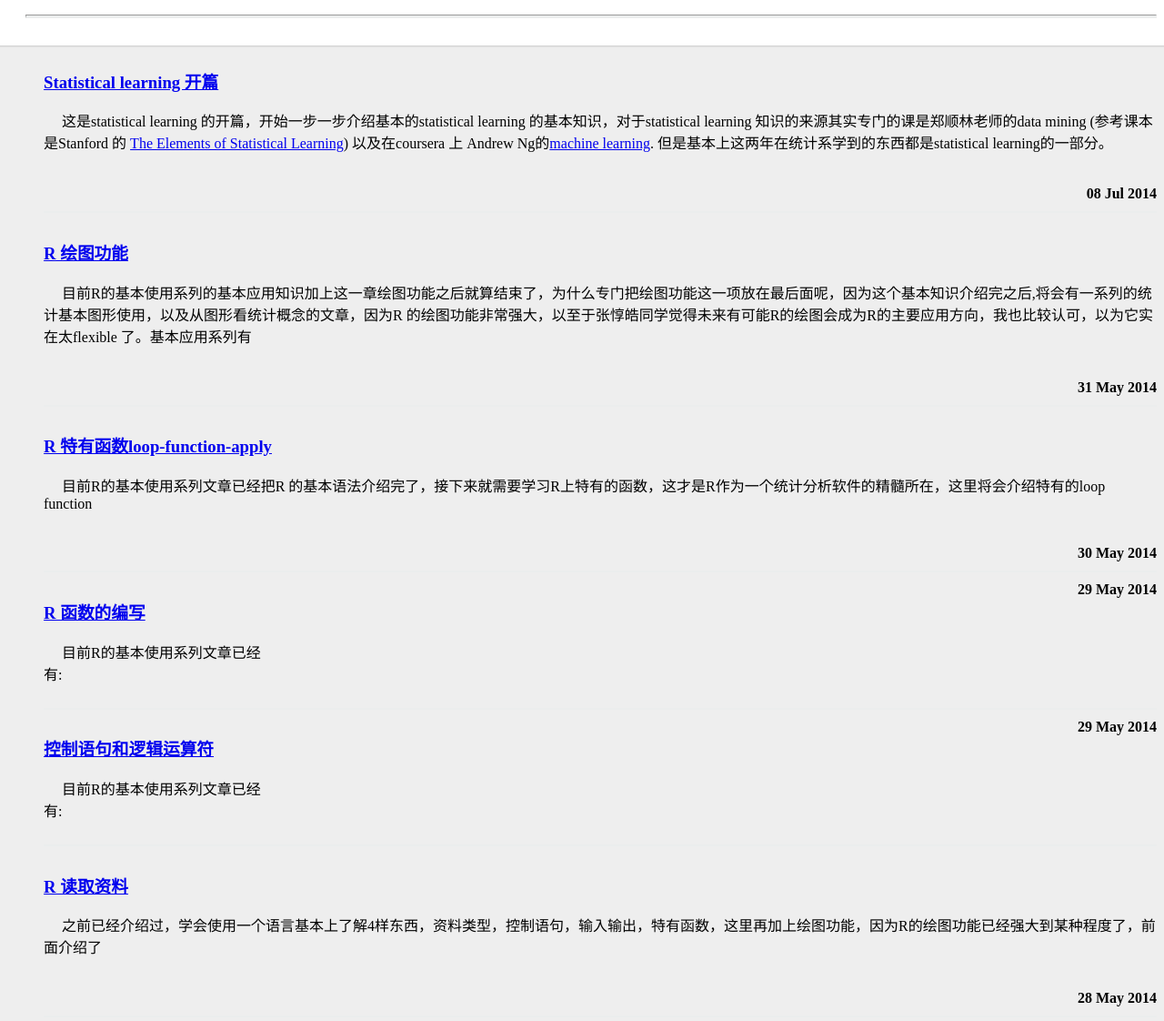
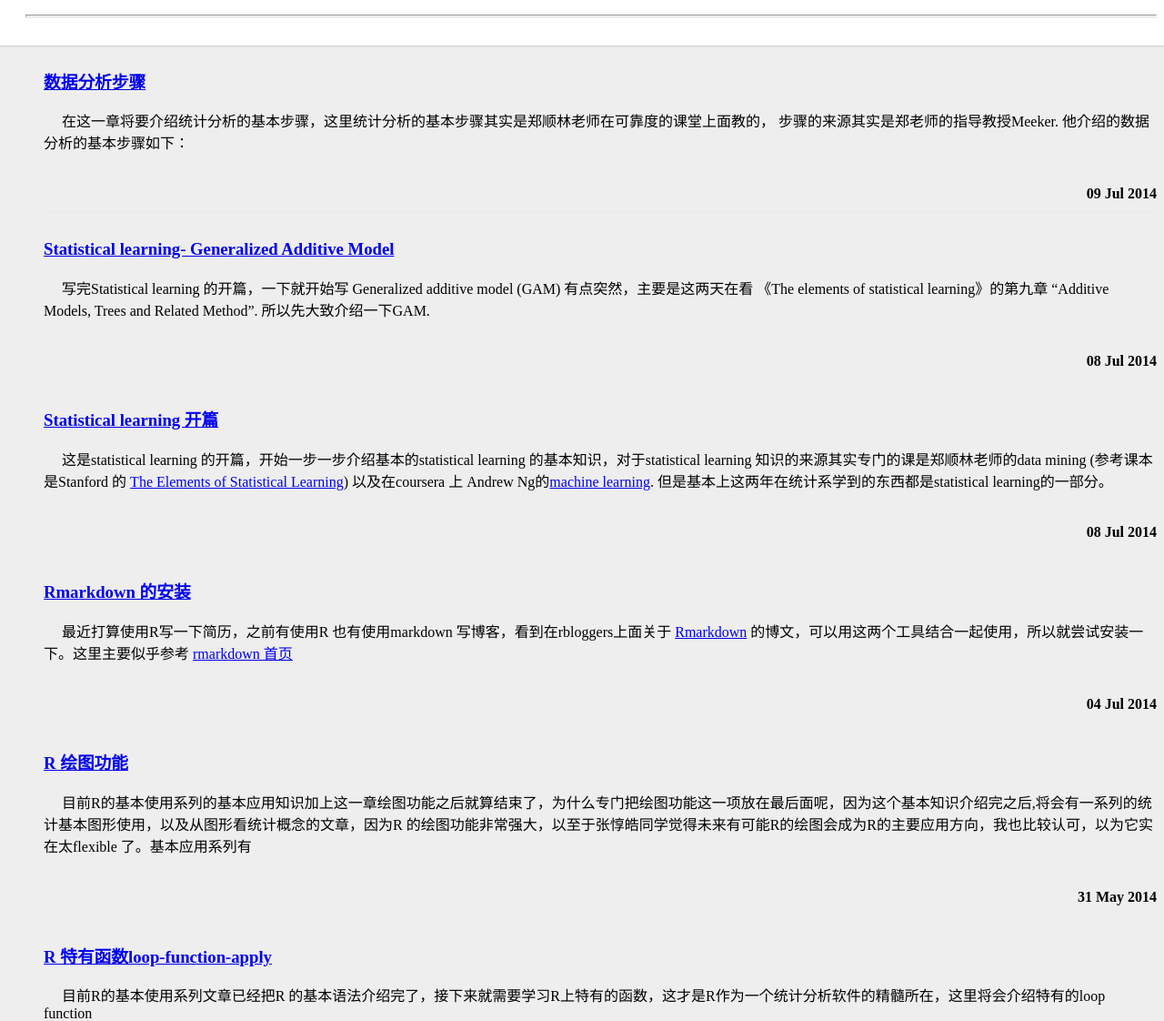
Before and after one commit to darranchen/Blog, a Jekyll site: the page built from index.html, in a window 1280 px wide and 1400 px high, cut to the strip 278-1400 px from the top of the window. Shown: the whole strip at 91% size. Built offline with Jekyll 4.4.1, drawn with Linux system fonts in a browser that asks for light colours; the list of posts is cut into pages by our own code; comment, search, counter and statistics services are not loaded; some of the changed lines change nothing that is shown; some of the changed text lies outside the part shown.

Commit message:
2014-07-10“

```diff
--- /dev/null
+++ b/_posts/Stat/2014-07-09-Data-analysis-step.md
@@ -0,0 +1,181 @@
+---
+layout: post
+title: "数据分析步骤"
+date: 2014-07-09 23:34:00
+categories: Statistics
+tags: Statistics
+keywords: 统计
+---
+
+在这一章将要介绍统计分析的基本步骤，这里统计分析的基本步骤其实是郑顺林老师在可靠度的课堂上面教的， 步骤的来源其实是郑老师的指导教授Meeker. 他介绍的数据分析的基本步骤如下：
+
+1. Model-free graphical data analysis
+2. Model-fitting(parametric, including possible using of prior information)
+3. Inference： estimation or prediction( e.g statistical intervals to reflect statistical uncertainty/variablity)
+4. Graphical display of model-fitting results
+5. Graphical and analytical diagnostics and assessment of asumptions.
+6. Sensitivity analysis
+7. Conclusion
+
+
+# 第一步 无模型资料图
+
+第一步, 也是最重要的一步，就是画图，这里的Model-free 的画图，在做数据分析的时候，这里加入是有一个反应变数y, 我们就是跟根据解释变数(input) x来估计y,最简单的资料生成如下面所示
+
+ $$  y = 2+2*x_1+(x_2-1)^2+\epsilon $$
+
+{% highlight r%}
+## 生成资料
+x1 <- rnorm(20,mean=4)
+x2 <- rnorm(20,mean=4,sd=2)
+error <- rnorm(20)
+y <- 2+2*x1+(x2-1)^2+error
+Data <- data.frame(x1,x2,y)
+{% endhighlight %}
+
+像上面一笔资料，总共有20笔，有两个解释变数，x1 和x2, 我们现在想用x1,x2,来猜y,那么第一件事就是找出y跟x1和x2之间的关系大概是怎么样子的，因为模型是在太多种了，不能够随便就给了吧。最简单方式就是画散点图,可以有两种方式，一种直接用pairs 就可以了，另一种就是自己生成一对一的scatterplot
+
+{% highlight r%}
+pairs(y ~ x1+x2,main = "pairs(y~x1+x2)")
+{% endhighlight %}
+
+ ![pairs][]
+
+另一种是一对一的散点图
+{% highlight r%}
+par(mfrow=c(1,2))
+plot(Data$x1,Data$y,xlab = "x1",ylab="y")
+plot(Data$x2,Data$y,xlab="x2",ylab = "y)
+{% endhighlight %}
+
+![ELplot][]
+
+还可以画三维的散点图
+{% highlight r%}
+par(mfrow = c(1,2))
+scatterplot3d(x1,x2,y)
+scatterplot3d(x2,x1,y)
+{% endhighlight %}
+
+![scat][]
+
+
+从上面的三张图形都可以看的出来，y和x2有明显的关系，而且不是直线的，从x2对y的散点图可以感觉是曲线的，这里可以用exp或者用二次来描述这条曲线，这里就用二次,而对于x1来说，尽管散点图有点分散，但是还有可以看到x和y有一定的直线线性关系的.
+
+# 第二步  选定模型与参数估计
+
+根据上面，我们就选定了模型为
+
+$$ y_i = \beta_0+\beta_1*x_1 + \beta_2*x_2+\beta_3*x_2^2 +\epsilon $$
+
+$\epsilon \sim N(0,\sigma)$
+使用r里面的lm package 估计
+
+{% highlight r%}
+model.fit <- lm(y ~x1+poly(x2,2))
+summary(model.fit)
+anova(model.fit)
+{% endhighlight %}
+
+可以看到估计以后的结果:
+![mdfit][]
+
+
+从summary的表格可以看到估计得到的模型为
+
+$$ y_i = 14.08+2.00*x_1+151*x_2+57*x_2^2 $$
+
+其中$sigma$ 可以由anovo table看出是1.1
+
+# 第三步 模型论断
+
+参数估计完了之后，那么就要针对对应的模型进行推论，推论所估计的参数的取值范围以及参数的显著性，就是这个模型的参数到底有没有用，比如我们使用 $y = \beta_0+\beta_1x_1$ , 那么 $x_1$ 是不是有效果，有没有效果就是根据 $\beta_1$的估计值来决定的，如果 $\beta_1$估计值很可能为0，那么其实 $\beta_1 x_1$ 可能就是0，也就是没有加上$x_1$也没关系。这里估计出来的取值范围可以从上面的summary表格得到。可以看到p-value 都是小于0.05的.
+
+模型估计出来之后，怎么预测值呢,使用predict
+
+{% highlight r%}
+new = data.frame(x1=2,x2=2)
+predict(model.fit,newdata=new)
+23.31237
+{% endhighlight %}
+
+另外估计值信赖区间和预测值的信赖区间都可以求出来
+
+![LM_con][]
+
+{% highlight r%}
+
+png("LM_conf.png",width =640,height=480)
+par(mfrow= c(1,2))
+new = data.frame(x1 = seq(-2,6,by =0.5),x2=seq(-2,6,by=0.5))
+predict(lm(y ~ x1+poly(x2,2)),new,  se.fit = TRUE)
+pred.w.plim <- predict(lm(y ~ x1+poly(x2,2)),new, interval = "prediction")
+pred.w.clim <- predict(lm(y ~ x1+poly(x2,2)),new, interval = "confidence")
+matplot(new$x2, cbind(pred.w.clim, pred.w.plim[,-1]),lty = c(1,2,2,3,3), type = "l", ylab = "predicted y")
+points(x2,y,pch = 2,cex = 0.2)
+matplot(new$x1, cbind(pred.w.clim, pred.w.plim[,-1]),lty = c(1,2,2,3,3), type = "l", ylab = "predicted y")
+points(x1,y,pch = 2,cex = 0.2)
+dev.off()
+{% endhighlight %}
+
+
+# 第四步 模型的配适情况
+
+模型配好之后，下一个关心的问题就是到底模型配得好不好，很正常的想法，模型配得好了，预测才会准啊，那么怎么看模型配的好不好呢，最直接的指标就是看$R^2$ 上面看到$R^2 =0.992$ 这个是非常好的，也就是模型解释掉了99.2%的变异，这里除了看指标之外，还希望能通过画图来判断，那么怎么画图呢，因为我们是配适一个三位的平面,直接看其实也是有难度的，如果是$y = \beta_0 +\beta_1 x_1+\beta_2 x2$这种线行的，其实比较好画
+
+
+{% highlight r%}
+s3d <- scatterplot3d(x1,x2,y,highlight.3d =TRUE,type = "h")
+lm.model.fit <- lm(y~x1+x2)
+s3d <- plane3d(lm.model.fit)
+{% endhighlight %}
+
+![LM_plane3d][]
+
+线性配适的效果其实也是不错的，这里主要是讲步骤，所以也没有专门去找怎么看，其实另一个做法是自己把多项式做出来的surface画出来，再把点画上去看效果，夜深了就忽略过去吧。大概想法就是要用图去看效果.其实可以从上面的边际图看出效果，这个是marginal的图，不是三位图，所以也不是很精准.
+
+# 第五步 模型假设的检查
+
+在linear model中，其实假设检查是很重要的，因为上面的推断都是根据定好的假设，比如之前的系数$\beta$的信赖区间，和显著水平都是建立在假设$\epsilon \mathop{\sim}^{iid} N(0,sigma)$ 上面的， 基本的假设就有三种
+
+* 独立
+* 同分布
+* 常态分布
+
+这个检查是有意义的，我们可以从residual 中看到模型还有什么地方没有补充完整的，如图所示 ![diag1][]
+
+第一个独立性可以由 residual VS fitted 的图看出来，它的residual 跟y=0 对称而且比较乱，没有明显的趋势，所以是可以猜测是独立的,而从Q-Qplot 可以看出residual 是服从常态的
+
+
+如果是用 $ y = \beta_0+\beta_1x_1+\beta_2x_2$ 效果如下图所示 ![diag2][]
+
+就会看到第一张 residual VS fitted 的图有明显的residual有趋势存在, Q-Qplot 也没有在一条线上。
+
+这个时候就说明模型还有一些东西没有找出来，再看针对 $x_1$ 和 $x_2$ 的residual 图 ![resi][]
+
+由图形可以看到，对于第二个模型来说，$x_1$ 和$x_2$对residual 都没有跟y=0对称，而且对于$x_2$来说，还有明显的曲面趋势，可以猜测是一个二次的趋势.这样就可以判断第一个模型是有用的，而且是假设满足了。
+
+# 第六步 敏感度分析 Sensitivity analysis
+
+这个词可遭人恨了，因为郑老师最喜欢就是敏感度分析，这个时候就要来看一下，到底什么是敏感度分析了.看下维基的定义 [Sensitivity analysis][sens]
+
+> Sensitivity analysis is the study of how the uncertainty in the output of a mathematical model or system (numerical or otherwise) can be apportioned to different sources of uncertainty in its inputs. A related practice is uncertainty analysis, which has a greater focus on uncertainty quantification and propagation of uncertainty. Ideally, uncertainty and sensitivity analysis should be run in tandem.
+
+他这里的意思就是，我们对于我们的建立的统计模型来说,对于一些不确定的因素是有多么敏感。在我们这里，这个不确定因素包括了我们刚刚看到的对于 $x_2$ 跟 $y$之间的关系，我们是给二次，也有可能是exp 这些可以描绘那个曲线的,这个不确定性到底会不会对结果造成很大的影响.建立模型 $lm(y\~ x_1+\exp(x_2))$ 看残差图，对于给定函数还是很敏感的，所以要给对的函数。 ![diag3][]
+
+# 最后一步 给结论
+
+正常都要给结论。困了就算了。哈哈
+
+
+[pairs]: {{BASE_PATH}}/images/LM-pairs.png
+[ELplot]: {{BASE_PATH}}/images/Element-wise-plot.png
+[scat]: {{BASE_PATH}}/images/LM_scatterplot3d.png
+[mdfit]:  {{BASE_PATH}}/images/LM_model_fit.png
+[LM_plane3d]:  {{BASE_PATH}}/images/LM_plane3d.png
+[LM_con]:  {{BASE_PATH}}/images/LM_conf.png
+[diag1]:  {{BASE_PATH}}/images/LM_diag.png
+[diag2]:  {{BASE_PATH}}/images/LM_diag2.png
+[diag3]:  {{BASE_PATH}}/images/LM_diag3.png
+[resi]:  {{BASE_PATH}}/images/LM_residual.png
+[sens]: http://en.wikipedia.org/wiki/Sensitivity_analysis
--- /dev/null
+++ b/_posts/Statiscal_learning/2014-07-08-Statistical-learnin-GAM.md
@@ -0,0 +1,54 @@
+---
+layout: post
+title: "Statistical learning- Generalized Additive Model"
+date: 2014-07-08 14:46:00
+categories: Statistics
+tags: 统计  machine_learning Statistical_learning GAM
+keywords: 统计 Statistical_learning Generalized_Additive_Model
+---
+
+写完Statistical learning 的开篇，一下就开始写 Generalized additive model (GAM) 有点突然，主要是这两天在看 《The elements of statistical learning》的第九章 "Additive Models, Trees and Related Method". 所以先大致介绍一下GAM.
+
+这里的Generalized additive model 可以看成 Generalized linear model的扩充. 在统计学习过程中，最开始学习的是简单线性回归(Simple linear regression)。也就是只有一个解释变数x，对应只有一个因变数y. 建立的模型是
+
+$$ y_i = \beta_0 +\beta_1 x_i + \epsilon_i $$
+
+这里 $\epsilon $ 是一个独立同分布的常态. 之后扩展一点就是 multiple linear regress. 这里的解释变数就可以有多个($p$)
+
+$$ y_i = \beta_0 + \beta_1 x_{1i}+\beta_2 x_{2i}+\ldots+ \beta_p x_{pi} +\epsilon_i= {\bf x}^T{\bf \beta}+\epsilon_i $$
+
+这里的 $\epsilon_i $ 也是服从一个常态的分布. 这里的response 都是服从常态的分布。 如果把response 扩展到 exponential family 的话，那么就成了 generalized linear model. Exponential family 就是可以是binomial distribution, Possion distribution, Exponential distribution, Gamma distribution 等，这个时候需要把response的一个link function:
+
+$$ g(E(y_i\|x_i)) = \beta_0 + \beta_1 x_{1i}+\beta_2 x_{2i}+\ldots+ \beta_p x_{pi}  $$
+
+
+这个$g$ function 的作用就是将后面的多项式转化为想要的范围。 比如logitic function, 后面多项式的范围是 $(-\infty, \infty)$ 而response 的是 $\mu (X) = Pr(Y =1 \|X)$的范围就是(0,1), 那么 $g(\mu) = logit(\mu) = log(\frac{\mu(X)}{1-\mu(X)})$. 就可以做一个链接。 一般的link function有：
+
+*  logit 和probit $\Phi^{-1}(\mu)$  for binomial probabilities.
+*  $g(\mu) = log(\mu)$ for Poisson count
+
+而从generalized linear model 扩展到 generalized additive model。就是对于每一个变数而言，不是直接$x$, 而是x的某个函数$f(x)$.
+
+$$ g(E(y\|x)) = \beta_0 + \beta_1 f(x_{1i})+\beta_2 f(x_{2i})+\ldots+ \beta_p f(x_{pi}) $$
+
+# Fitting Additive Model
+
+有了基本模型之后，怎么做估计呢。对于基本的Additive model
+
+$$ Y = \beta_0 +\sum_{j=1}^p f_j({\bf X}_j)+\epsilon, $$
+
+给定一些列的函数 $f_j, j = 1, 2,\ldots,p$ 之后，找到最佳的组合，使Penalty Residual sum-of-squares 最小
+
+$$ PRSS = \sum_{i= 1}^N(y_i-\beta_0-\sum_{j=1}^p f_j(x_{ij}))^2+\sum_{j=1}^p \lambda_j\int f^{''}_j(t_j)^2dt_j,$$
+
+上面这个方法是限制在f的二阶导数上面，要求二阶导比较小，给定的$f_j$都是一个cubic spline就是3次的多项式. 看待它的方式可以是看成在原来的估计上面加多一个二阶的惩罚项。 但是这样估计出来的结果不唯一，因为$\beta_0$ 不是identiable, 如果要唯一那么假定$\beta_0 = \bar{y}$. 如果input matrix 是full column rank, 那么上面的PRSS 是一个convex criterion，最小值是唯一存在的。就能找到唯一解，如果input matrix 是singular的话，那么$f_j $ 的linear部分不能被唯一决定，可以nonlinear 可以。
+
+# r Package for GAM
+
+这里先介绍用 [VGAM］
+
+
+
+
+[Ng]: https://class.coursera.org/ml-005
+[VGAM]: http://cran.r-project.org/web/packages/VGAM/index.html "
--- /dev/null
+++ b/_posts/Technology/Ubuntu/2014-07-04-rmarkdown.md
@@ -0,0 +1,18 @@
+---
+layout: post
+title: "Rmarkdown 的安装"
+date: 2014-07-04 15:35:00
+categories: Technology
+tags: Rmarkdown pdf
+keywords: Rmarkdown Install
+---
+
+最近打算使用R写一下简历，之前有使用R 也有使用markdown 写博客，看到在rbloggers上面关于 [Rmarkdown][] 的博文，可以用这两个工具结合一起使用，所以就尝试安装一下。这里主要似乎参考 [rmarkdown 首页][rmarkdown]
+
+先到 [Rstudio][] 下载rstudio.
+
+
+[Rstudio][]: http://www.rstudio.com/products/rstudio/download/preview/
+[rmarkdown]: https://rmarkdown.rstudio.com
+[Rmarkdown]: https://www.r-bloggers.com/r-markdown-v2/
+[xiaoxiao]: https://lttt.blog.ustc.edu.cn
--- a/tools.md
+++ b/tools.md
@@ -31,6 +31,18 @@ group: navigation
 
 ## 学术
 
+### Statistical learning
+
+* ElemStataLearn: [ESTL](http://cran.r-project.org/web/packages/ElemStatLearn/index.html)
+
+#### GAM
+
+* VGAM: r package: [VGAM](http://cran.r-project.org/web/packages/VGAM/index.html)
+
+* [GAM Boost][]
+* [gamboostLSS][]
+
+
 ### Regression
 
 #### Orthogonal Regression
@@ -58,7 +70,6 @@ group: navigation
 * [Detexify](http://detexify.kirelabs.org/classify.html)
 
 ### Logic
-
 * [Boss](http://www.is.pku.edu.cn/~lz/cindex.html)
 * [Pei Wang](http://www.cis.temple.edu/~wangp/)
 * [Wang YJ](http://www.phil.pku.edu.cn/personal/wangyj/index.html)
@@ -70,3 +81,8 @@ group: navigation
 
 {% include sd/generate_tabs %}
 {% include sd/pretty_tabs %}
+
+[gamboostLSS]: http://cran.r-project.org/web/packages/gamboostLSS/index.html "Boosting models for fitting generalized additive models for location, shape and scale (GAMLSS) to potentially high dimensional data."
+
+
+[GAM Boost]: http://cran.r-project.org/web/packages/GAMBoost/index.html "Fitting generalized linear and generalized additive models by likelihood based boosting, using penalized B-splines, It is especially suited for models with a large number of predictors with potential non-linear influence"
```
Also changed, not shown: images/Element-wise-plot.png (added), images/LM-pairs.png (added), images/LM_conf.png (added), images/LM_diag.png (added), images/LM_diag2.png (added), images/LM_diag3.png (added), images/LM_model_fit.png (added), images/LM_plane3d.png (added), images/LM_residual.png (added), images/LM_scatterplot3d.png (added).
